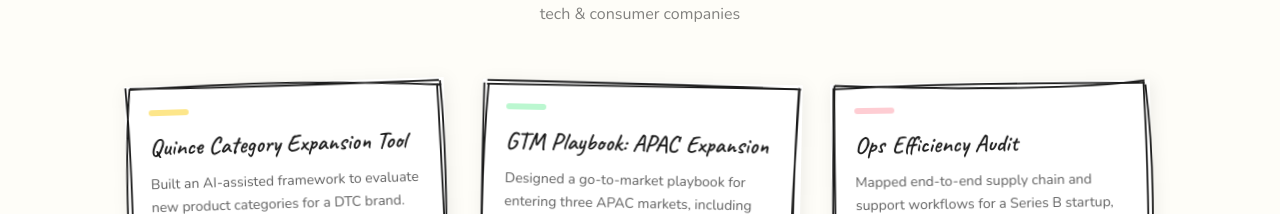
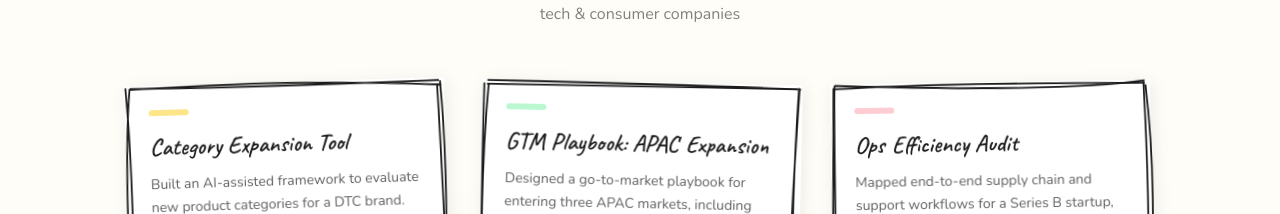
Before and after one commit to Sonal795Chopra/portfolio, a React (Vite) app: page / in a window 1280 px wide. Shown: the part 1026-1240 px from the top of the page. Built offline with nearby package versions, Linux system fonts and the light colour scheme.

Commit message:
Rename project card to Category Expansion Tool

```diff
--- a/src/data/projects.js
+++ b/src/data/projects.js
@@ -1,7 +1,7 @@
 export const projects = [
   {
     id: 1,
-    title: 'Quince Category Expansion Tool',
+    title: 'Category Expansion Tool',
     desc: 'Built an AI-assisted framework to evaluate new product categories for a DTC brand. Scored 40+ SKUs across margin, demand signal, and brand fit to prioritize the launch roadmap.',
     tags: ['AI/Tools', 'Strategy', 'DTC'],
     highlight: '#fde68a',
```
